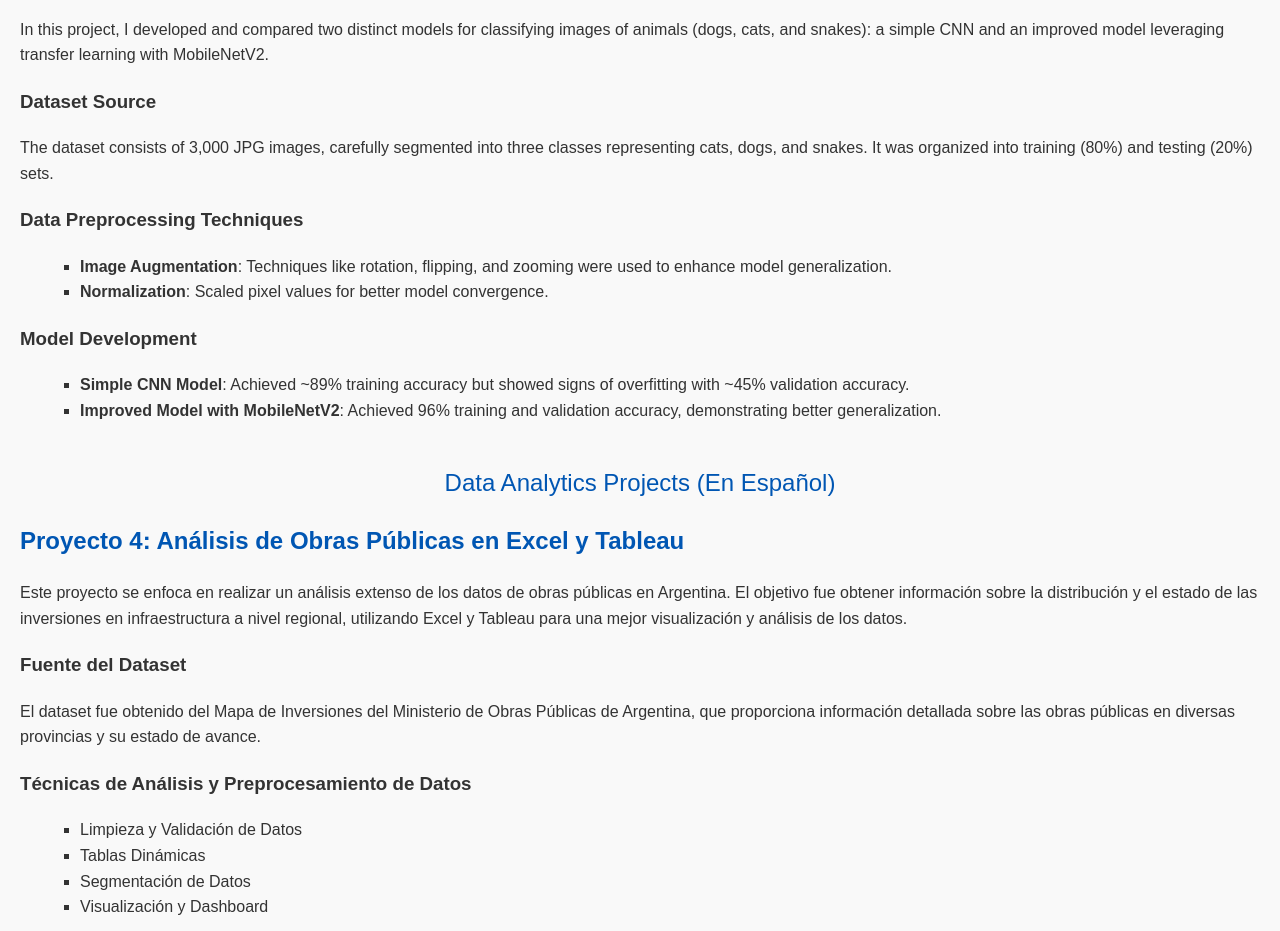
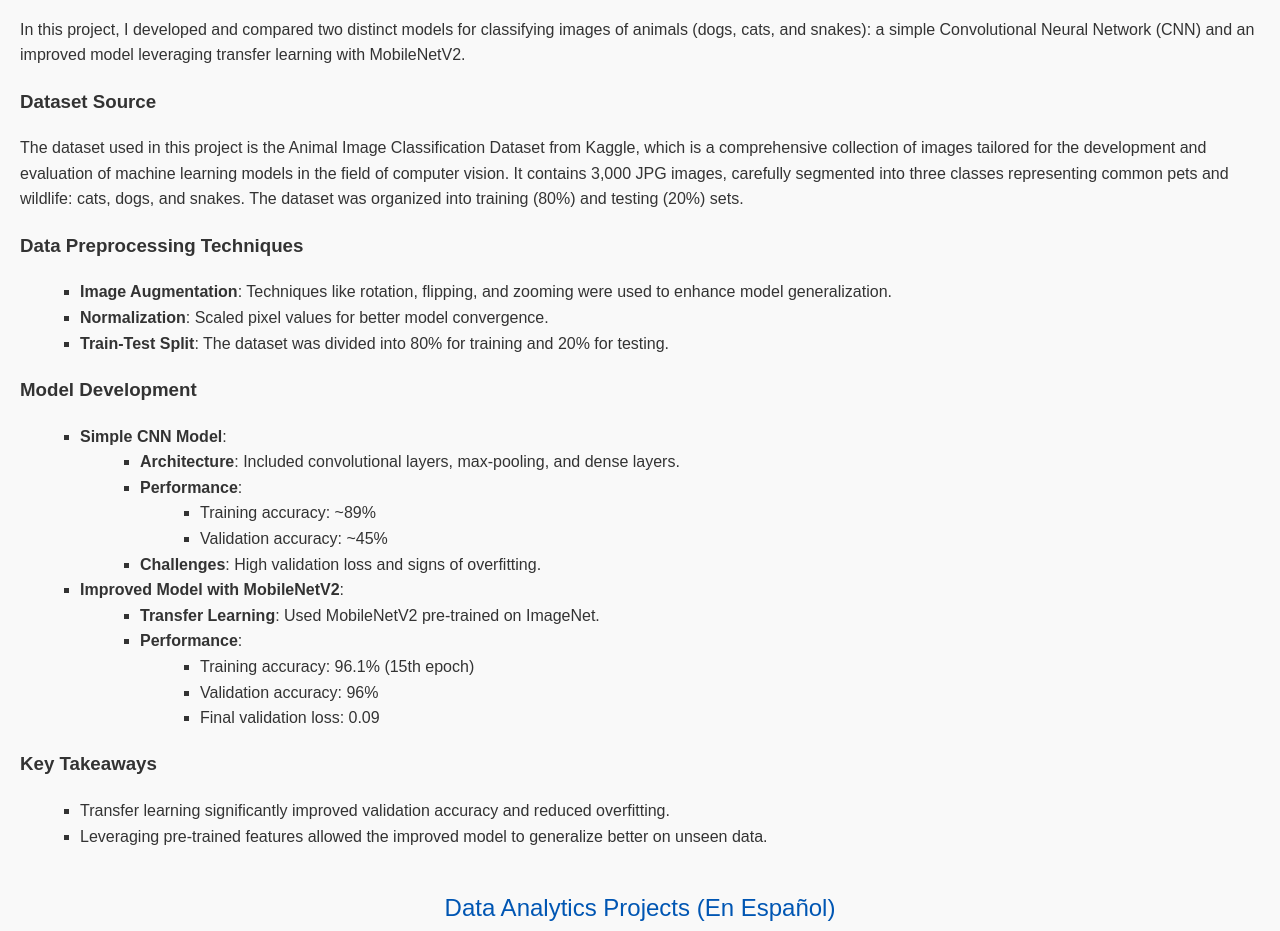
Before and after one commit to AlvarezLI/Portafolio_alvarez, a plain HTML site: page index.html in a window 1280 px wide. Shown: the part 1403-2334 px from the top of the page. Drawn offline with Linux system fonts and the light colour scheme.

Commit message:
Update index.html

```diff
--- a/index.html
+++ b/index.html
@@ -98,25 +98,56 @@
     <p>The models were compared to identify the best fit for predicting weather types, and hyperparameter optimization was performed to improve the results.</p>
 </div>
 
+
 <div class="project">
     <h2>Project 3: <a href="https://github.com/AlvarezLI/Animal-Recognition-CNN" target="_blank">Animal Recognition Using CNN</a></h2>
-        <p>In this project, I developed and compared two distinct models for classifying images of animals (dogs, cats, and snakes): a simple CNN and an improved model leveraging transfer learning with MobileNetV2.</p>
+    <p>In this project, I developed and compared two distinct models for classifying images of animals (dogs, cats, and snakes): a simple Convolutional Neural Network (CNN) and an improved model leveraging transfer learning with MobileNetV2.</p>
 
     <h3>Dataset Source</h3>
-        <p>The dataset consists of 3,000 JPG images, carefully segmented into three classes representing cats, dogs, and snakes. It was organized into training (80%) and testing (20%) sets.</p>
+    <p>The dataset used in this project is the Animal Image Classification Dataset from Kaggle, which is a comprehensive collection of images tailored for the development and evaluation of machine learning models in the field of computer vision. It contains 3,000 JPG images, carefully segmented into three classes representing common pets and wildlife: cats, dogs, and snakes. The dataset was organized into training (80%) and testing (20%) sets.</p>
 
     <h3>Data Preprocessing Techniques</h3>
     <ul>
         <li><strong>Image Augmentation</strong>: Techniques like rotation, flipping, and zooming were used to enhance model generalization.</li>
         <li><strong>Normalization</strong>: Scaled pixel values for better model convergence.</li>
+        <li><strong>Train-Test Split</strong>: The dataset was divided into 80% for training and 20% for testing.</li>
     </ul>
 
     <h3>Model Development</h3>
     <ul>
-            <li><strong>Simple CNN Model</strong>: Achieved ~89% training accuracy but showed signs of overfitting with ~45% validation accuracy.</li>
-            <li><strong>Improved Model with MobileNetV2</strong>: Achieved 96% training and validation accuracy, demonstrating better generalization.</li>
+        <li><strong>Simple CNN Model</strong>:
+            <ul>
+                <li><strong>Architecture</strong>: Included convolutional layers, max-pooling, and dense layers.</li>
+                <li><strong>Performance</strong>:
+                    <ul>
+                        <li>Training accuracy: ~89%</li>
+                        <li>Validation accuracy: ~45%</li>
+                    </ul>
+                </li>
+                <li><strong>Challenges</strong>: High validation loss and signs of overfitting.</li>
+            </ul>
+        </li>
+        <li><strong>Improved Model with MobileNetV2</strong>:
+            <ul>
+                <li><strong>Transfer Learning</strong>: Used MobileNetV2 pre-trained on ImageNet.</li>
+                <li><strong>Performance</strong>:
+                    <ul>
+                        <li>Training accuracy: 96.1% (15th epoch)</li>
+                        <li>Validation accuracy: 96%</li>
+                        <li>Final validation loss: 0.09</li>
+                    </ul>
+                </li>
+            </ul>
+        </li>
+    </ul>
+
+    <h3>Key Takeaways</h3>
+    <ul>
+        <li>Transfer learning significantly improved validation accuracy and reduced overfitting.</li>
+        <li>Leveraging pre-trained features allowed the improved model to generalize better on unseen data.</li>
     </ul>
 </div>
+
 
     <div class="section-title">Data Analytics Projects (En Español)</div>
 
```
Lines whose indentation alone changed are shown as unchanged.
